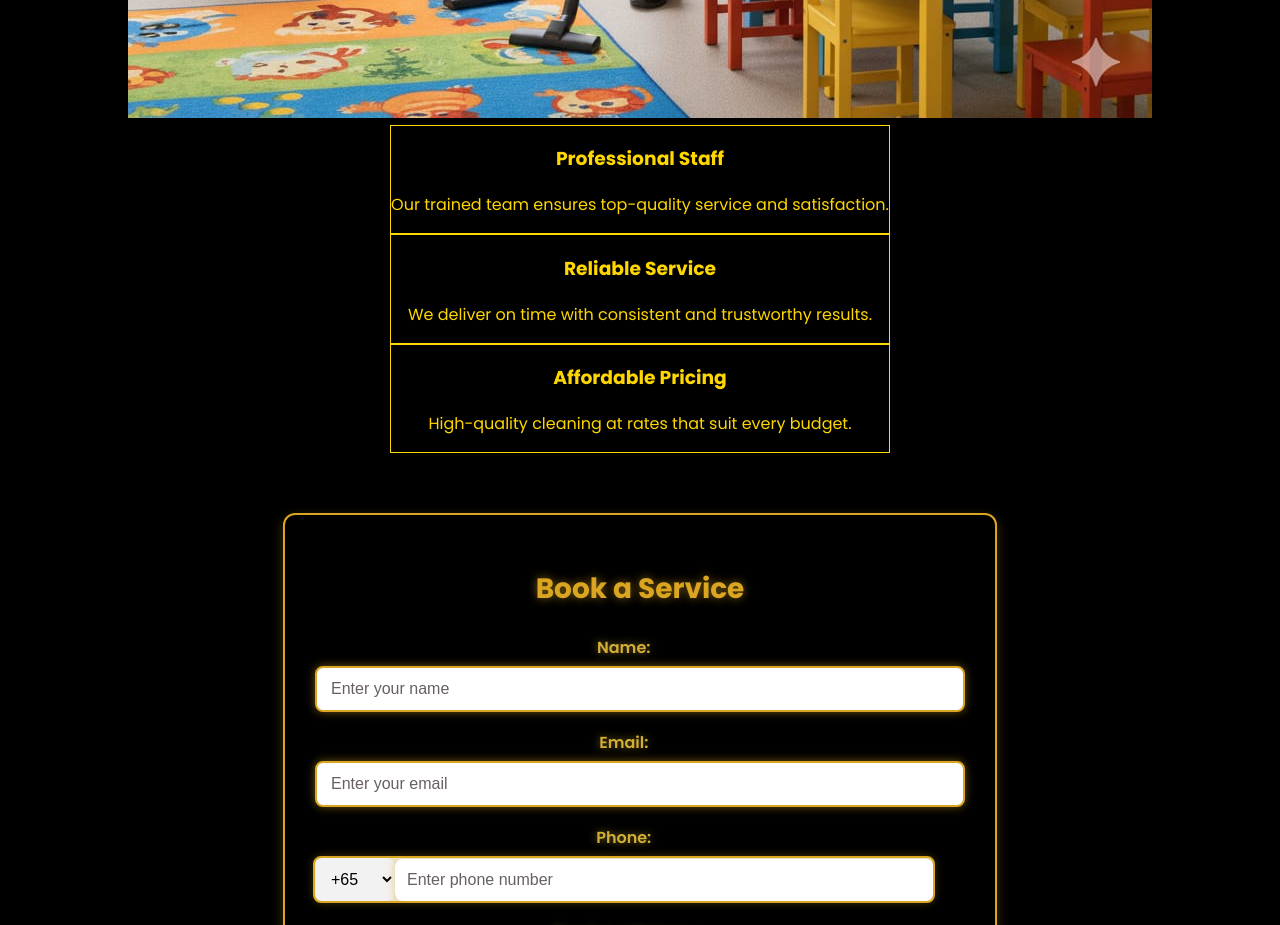
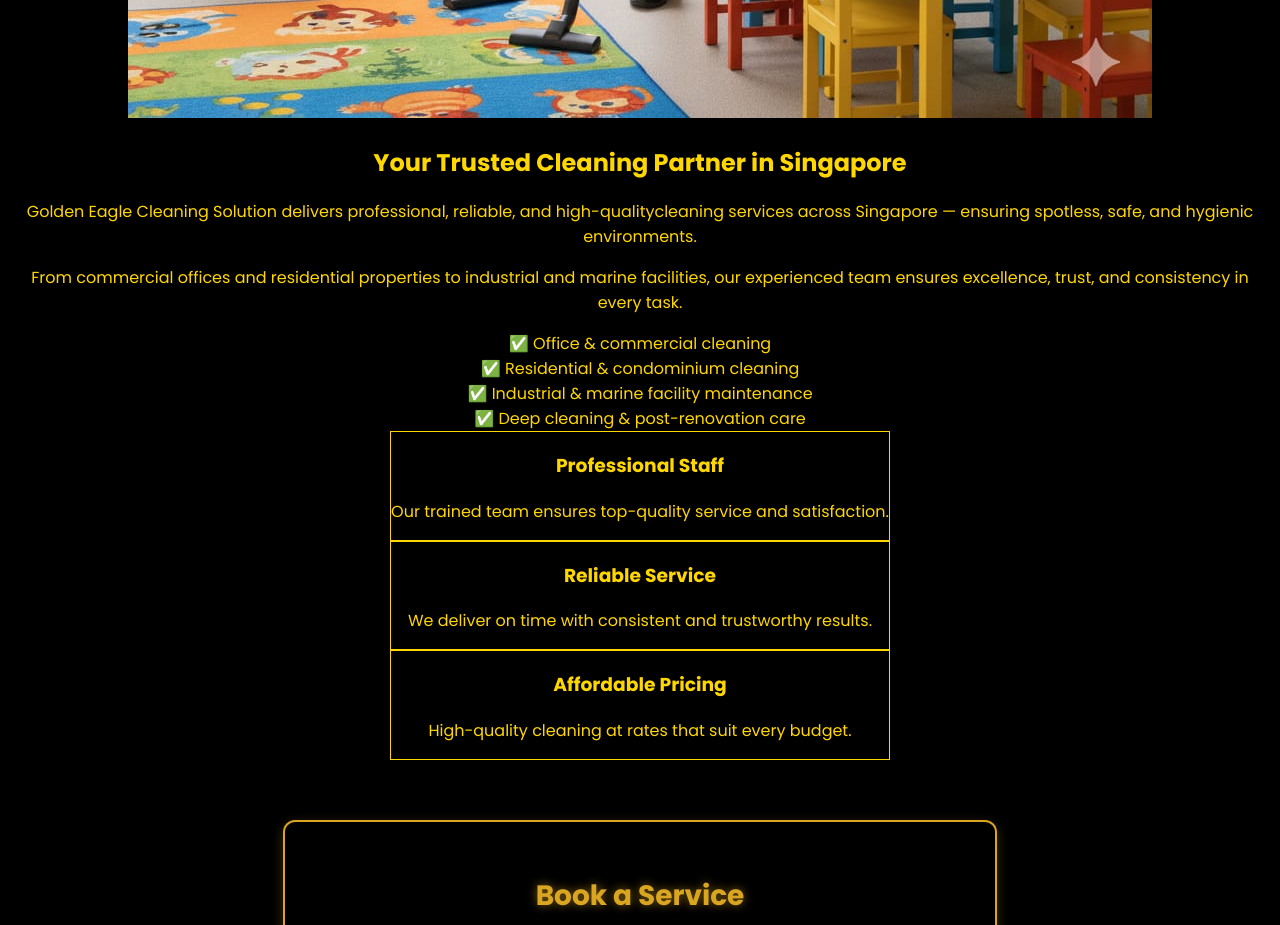
Before and after one commit to Ksharini780/Golden-Eagle, a React (Vite) app in the folder frontend/: page / in a window 1280 px wide. Shown: the part 1460-2385 px from the top of the page. Built offline with nearby package versions, Linux system fonts and the light colour scheme.

Commit message:
Updated the navbar. From now on, please use that

```diff
--- a/frontend/src/index.css
+++ b/frontend/src/index.css
@@ -2,17 +2,16 @@
 @tailwind components;
 @tailwind utilities;
 
-
 /* Global body styling */
 body {
   background-color: #000;
-  color: #FFD700;
-  font-family: 'Poppins', sans-serif;
+  color: #ffd700;
+  font-family: "Poppins", sans-serif;
 }
 
 /* Responsive Golden Eagle logo size */
 .logo {
-  width: 180px;   /* Desktop default */
+  width: 180px; /* Desktop default */
   height: auto;
   object-fit: contain;
 }
@@ -31,6 +30,70 @@
   }
 }
 @layer base {
-  html { font-family: 'Poppins', system-ui, -apple-system, 'Segoe UI', Roboto, 'Helvetica Neue', Arial; }
-  body { background: #0b0b0b; }
+  html {
+    font-family: "Poppins", system-ui, -apple-system, "Segoe UI", Roboto,
+      "Helvetica Neue", Arial;
+  }
+  body {
+    background: #0b0b0b;
+  }
 }
+@layer utilities {
+  .animate-fadeSlow {
+    animation: fadeIn 1.3s ease-out forwards;
+  }
+  .animate-slideUp {
+    animation: slideUp 1.2s ease-out forwards;
+  }
+
+  @keyframes fadeIn {
+    from {
+      opacity: 0;
+      transform: translateY(20px);
+    }
+    to {
+      opacity: 1;
+      transform: translateY(0);
+    }
+  }
+
+  @keyframes slideUp {
+    from {
+      opacity: 0;
+      transform: translateY(25px);
+    }
+    to {
+      opacity: 1;
+      transform: translateY(0);
+    }
+  }
+}
+@layer utilities {
+  .animate-fadeSlow {
+    animation: fadeIn 0.9s ease-out forwards;
+  }
+  .animate-slideUp {
+    animation: slideUp 1.1s ease-out forwards;
+  }
+
+  @keyframes fadeIn {
+    from {
+      opacity: 0;
+      transform: translateY(15px);
+    }
+    to {
+      opacity: 1;
+      transform: translateY(0);
+    }
+  }
+  @keyframes slideUp {
+    from {
+      opacity: 0;
+      transform: translateY(25px);
+    }
+    to {
+      opacity: 1;
+      transform: translateY(0);
+    }
+  }
+}
--- a/frontend/src/pages/Home.jsx
+++ b/frontend/src/pages/Home.jsx
@@ -1,4 +1,4 @@
-// Updated Home.jsx with BookNow form injected below Affordable Pricing section
+// Updated Home.jsx with Intro section added
 import React from "react";
 import BookNow from "./BookNow";
 
@@ -46,6 +46,36 @@
         </div>
       </div>
 
+      {/* ✅ Company Intro Section */}
+      <div className="mt-20 max-w-xl p-3 text-center px-4">
+        <h2 className="text-3xl md:text-4xl font-bold text-gold mb-6">
+          Your Trusted Cleaning Partner in Singapore
+        </h2>
+
+        <p className="text-gray-300 text-lg md:text-xl leading-relaxed">
+          Golden Eagle Cleaning Solution delivers{" "}
+          <span className="text-gold font-semibold">
+            professional, reliable, and high-quality
+          </span>
+          cleaning services across Singapore — ensuring spotless, safe, and
+          hygienic environments.
+        </p>
+
+        <p className="text-gray-400 mt-4 text-base md:text-lg">
+          From commercial offices and residential properties to industrial and
+          marine facilities, our experienced team ensures excellence, trust, and
+          consistency in every task.
+        </p>
+
+        <div className="mt-6 text-gray-300 text-base md:text-lg">
+          ✅ Office & commercial cleaning <br />
+          ✅ Residential & condominium cleaning <br />
+          ✅ Industrial & marine facility maintenance <br />✅ Deep cleaning &
+          post-renovation care
+        </div>
+      </div>
+
+      {/* 3 Benefit Cards */}
       <div className="mt-20 grid md:grid-cols-3 gap-8 text-center">
         <div className="p-6 border border-gray-700 rounded-xl hover:border-gold transition">
           <h3 className="text-2xl font-semibold text-gold mb-2">
@@ -73,7 +103,7 @@
         </div>
       </div>
 
-      {/* Book Now section here */}
+      {/* Book Now section */}
       <div
         id="booknow-section"
         className="mt-20 w-full flex justify-center mb-20"
```
